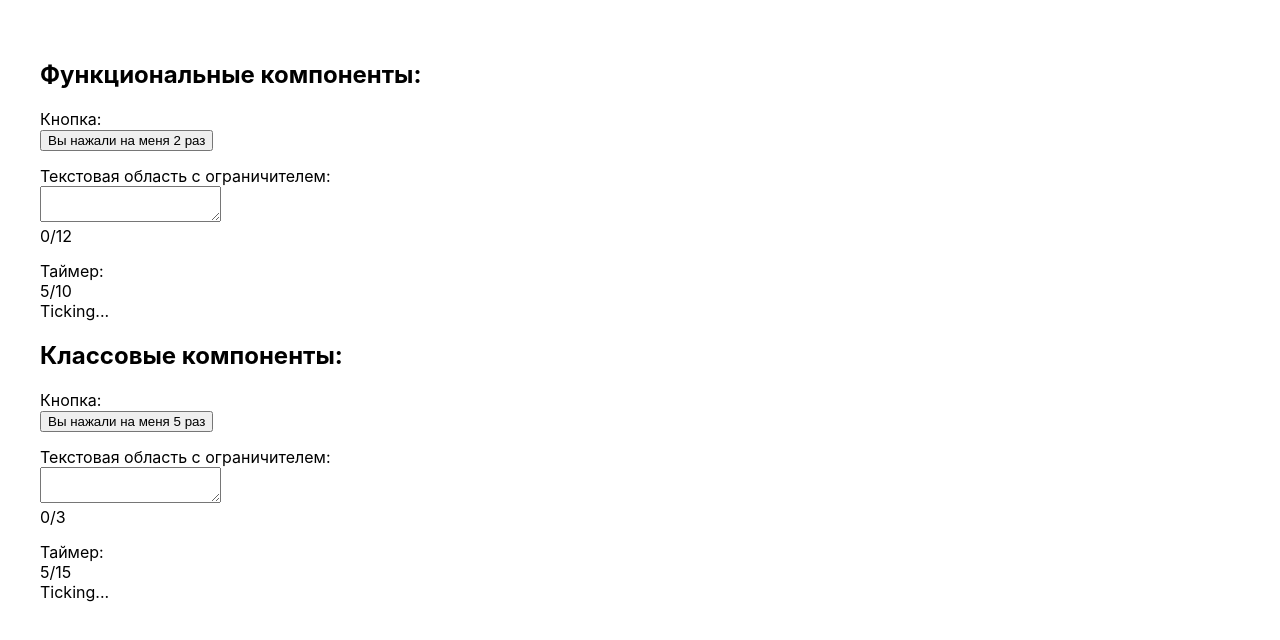
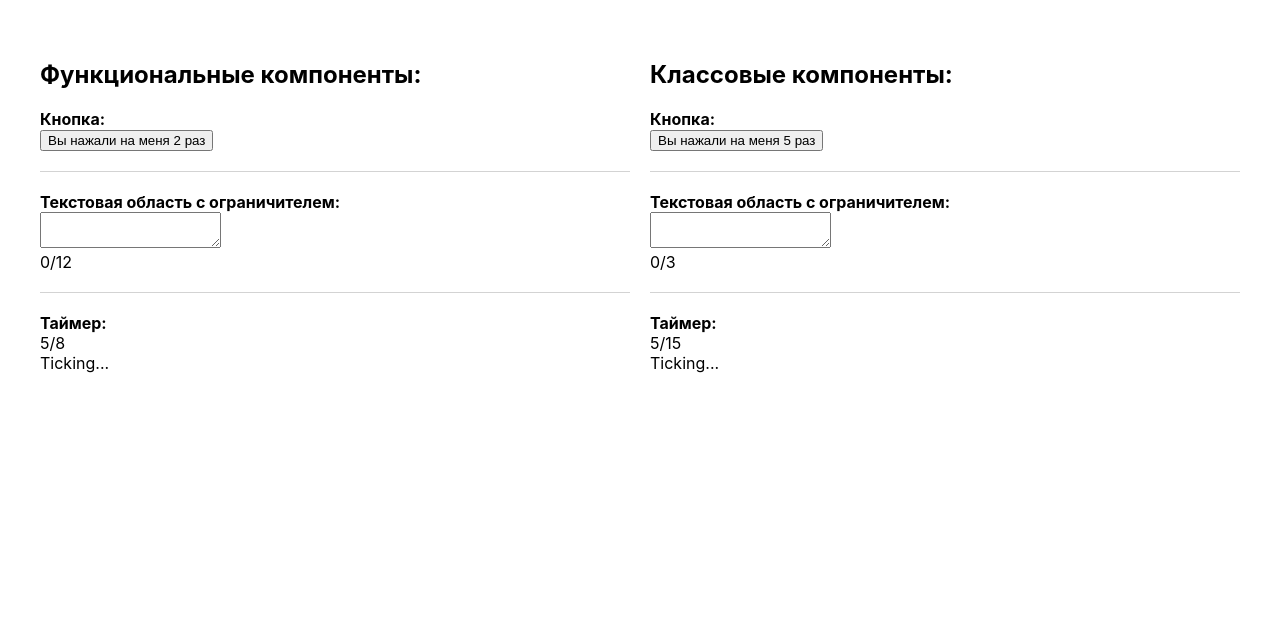
Before and after one commit to Valera-Palianov/lesson26-homework, a React (Create React App) app: page / in a window 1280 px wide. Shown: the top 640 px of the page. Built offline with nearby package versions, Linux system fonts and the light colour scheme.

Commit message:
Decorations

```diff
--- a/src/App.css
+++ b/src/App.css
@@ -1,7 +1,12 @@
 .App {
   padding: 40px;
+  display: grid;
+  grid-template-columns: 1fr 1fr;
+  grid-gap: 20px;
 }
 
-.container__item {
-  margin-bottom: 15px;
+.container__item:not(:last-child) {
+  border-bottom: 1px solid lightgrey;
+  margin-bottom: 20px;
+  padding-bottom: 20px;
 }
--- a/src/components/Classes/__button/__button.js
+++ b/src/components/Classes/__button/__button.js
@@ -21,7 +21,7 @@ class Button extends React.PureComponent{
     render() {
         return(
             <div className="classes__button container__item">
-                Кнопка:<br/>
+                <b>Кнопка:</b><br/>
                 <button onClick={this.onClick}>Вы нажали на меня {this.state.count} раз</button>
             </div>
         )
--- a/src/components/Classes/__textarea/__textarea.js
+++ b/src/components/Classes/__textarea/__textarea.js
@@ -26,7 +26,7 @@ class Textarea extends React.PureComponent{
     render() {
         return(
             <div className="class__textarea container__item">
-                Текстовая область с ограничителем:<br/>
+                <b>Текстовая область с ограничителем:</b><br/>
                 <textarea onChange={this.onChange} value={this.state.value}/><br />
                 {this.state.length}/{this.state.limiter}
             </div>
--- a/src/components/Classes/__timer/__timer.js
+++ b/src/components/Classes/__timer/__timer.js
@@ -41,7 +41,7 @@ class Timer extends React.Component{
         let status = this.state.done ? "Done!" : "Ticking..."
         return(
             <div className="class__timer container__item">
-                Таймер:<br/>
+                <b>Таймер:</b><br/>
                 {this.state.current}/{this.state.seconds}<br/>
                 {status}
             </div>
--- a/src/components/Functional/Functional.js
+++ b/src/components/Functional/Functional.js
@@ -9,7 +9,7 @@ function Functional() {
             <h2>Функциональные компоненты:</h2>
             <Button initCount={2} />
             <Textarea limiter={12}/>
-            <Timer />
+            <Timer sec={8}/>
         </div>
     )
 }
--- a/src/components/Functional/__button/__button.js
+++ b/src/components/Functional/__button/__button.js
@@ -9,7 +9,7 @@ function Button({initCount}) {
 
     return(
         <div className="functional__button container__item">
-            Кнопка:<br/>
+            <b>Кнопка:</b><br/>
             <button onClick={onClick}>Вы нажали на меня {count} раз</button>
         </div>
     )
--- a/src/components/Functional/__textarea/__textarea.js
+++ b/src/components/Functional/__textarea/__textarea.js
@@ -16,7 +16,7 @@ function Textarea({limiter}) {
 
     return(
         <div className="functional__textarea container__item">
-            Текстовая область с ограничителем:<br/>
+            <b>Текстовая область с ограничителем:</b><br/>
             <textarea onChange={onChange} value={value}/><br />
             {length}/{limiter}
         </div>
--- a/src/components/Functional/__timer/__timer.js
+++ b/src/components/Functional/__timer/__timer.js
@@ -25,7 +25,7 @@ function Timer({sec}) {
     let status = done ? "Done!" : "Ticking..."
     return(
         <div className="functional__timer container__item">
-            Таймер:<br/>
+            <b>Таймер:</b><br/>
             {current}/{seconds}<br/>
             {status}
         </div>
```
